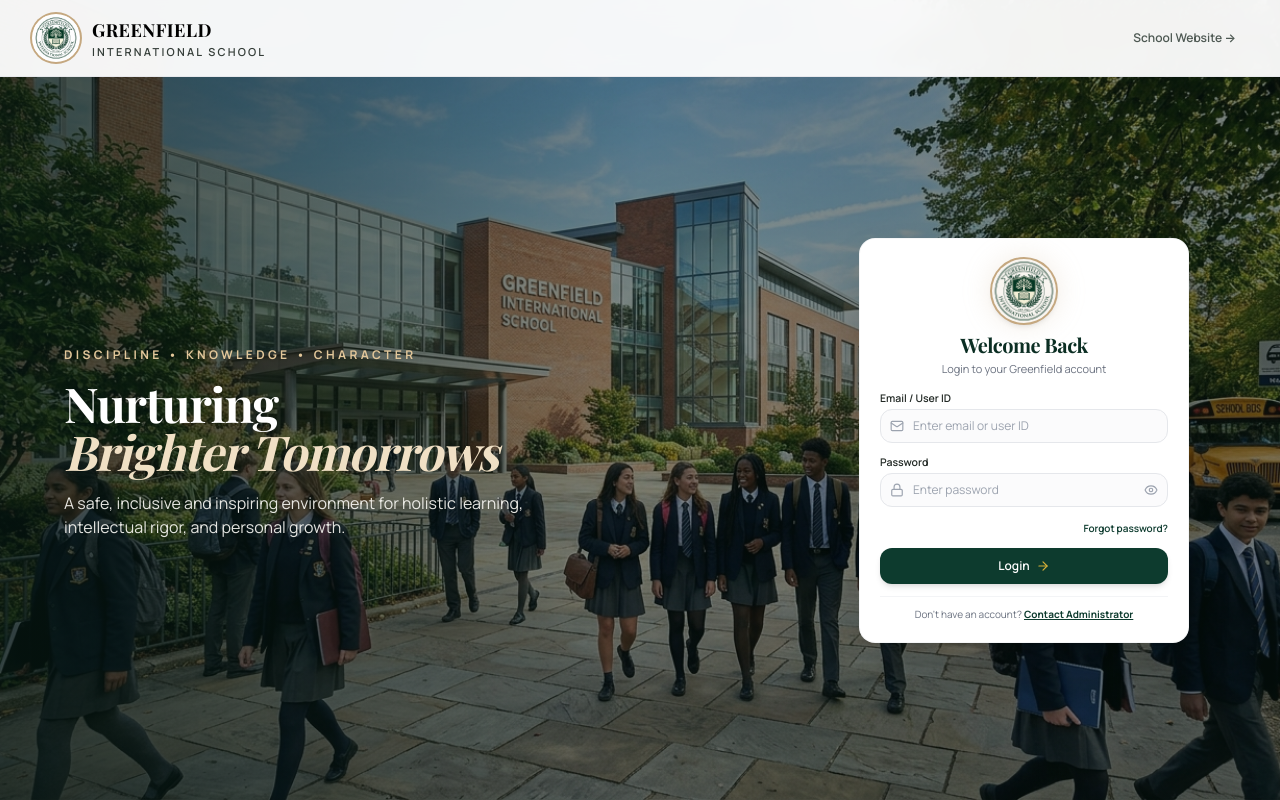
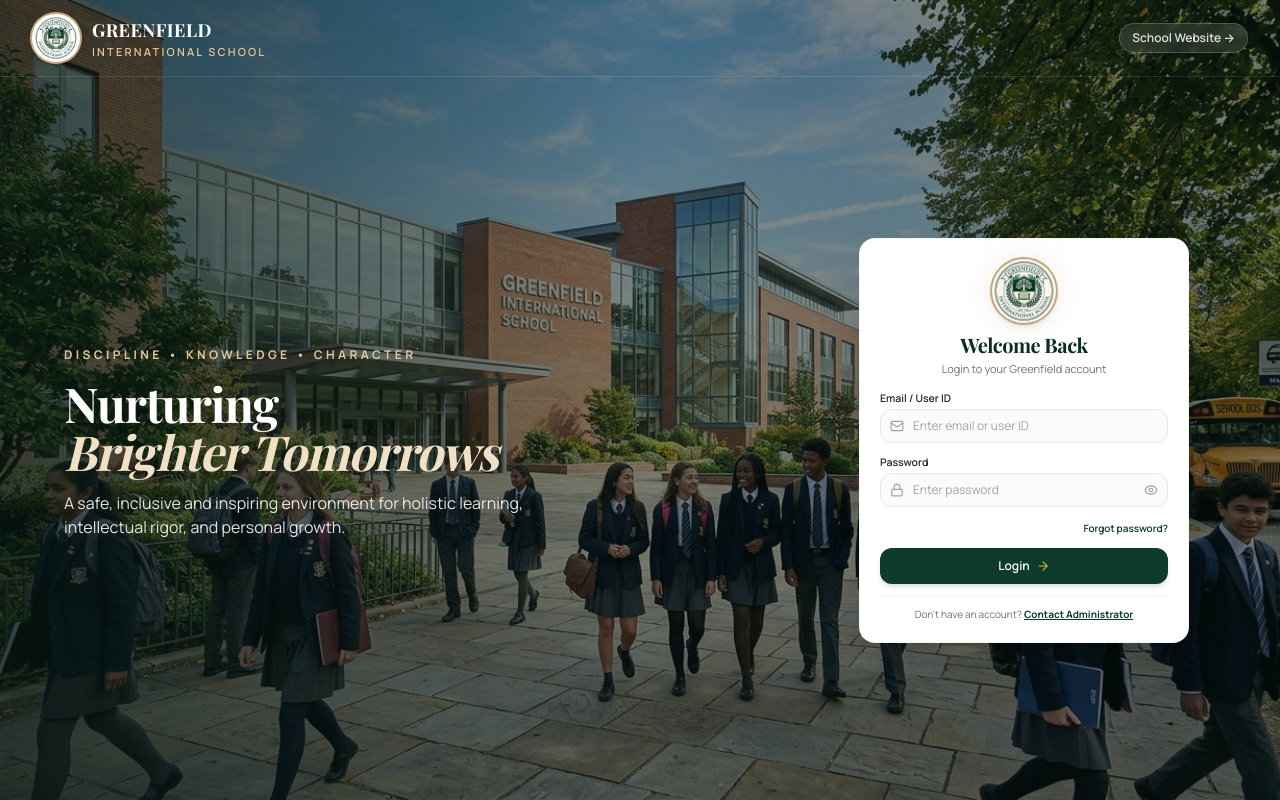
Before and after one commit to krishnaaurora/school-management-system, a React (Vite) app in the folder frontend/: page / in a window 1280 px wide. Built offline with nearby package versions, Linux system fonts and the light colour scheme; a web font is replaced by a local one.

Commit message:
Make navbar transparent in login page

```diff
--- a/frontend/src/components/LoginPage.jsx
+++ b/frontend/src/components/LoginPage.jsx
@@ -121,16 +121,16 @@ export default function LoginPage({ onNavigateHome, onLoginSuccess }) {
   return (
     <div className="min-h-screen w-full flex flex-col bg-[#F8F5EF] relative overflow-x-hidden font-sans">
 
-      {/* ── CLEAN TOP HEADER (Brand Only) ── */}
-      <header className="fixed top-0 left-0 right-0 z-40 bg-white/95 backdrop-blur-md border-b border-gray-200/80 px-4 sm:px-8 py-3.5 flex items-center justify-between shadow-xs">
+      {/* ── TRANSPARENT TOP HEADER (Brand Only) ── */}
+      <header className="fixed top-0 left-0 right-0 z-40 bg-transparent border-b border-white/10 px-4 sm:px-8 py-3.5 flex items-center justify-between">
         {/* Brand Link */}
         <div className="flex items-center gap-3 select-none">
           <GisEmblem size="md" />
           <div className="flex flex-col">
-            <span className="font-serif font-bold text-base sm:text-lg tracking-wide text-black leading-tight">
+            <span className="font-serif font-bold text-base sm:text-lg tracking-wide text-white leading-tight drop-shadow-sm">
               GREENFIELD
             </span>
-            <span className="text-[10px] sm:text-[11px] uppercase tracking-widest-plus text-charcoal-700 font-semibold">
+            <span className="text-[10px] sm:text-[11px] uppercase tracking-widest-plus text-gold-300 font-semibold drop-shadow-sm">
               International School
             </span>
           </div>
@@ -140,7 +140,7 @@ export default function LoginPage({ onNavigateHome, onLoginSuccess }) {
         {onNavigateHome && (
           <button
             onClick={onNavigateHome}
-            className="text-xs font-semibold text-charcoal-600 hover:text-forest-900 transition-colors px-3 py-1.5 rounded-md hover:bg-gray-100"
+            className="text-xs font-semibold text-white/85 hover:text-white transition-all px-3 py-1.5 rounded-full bg-white/10 hover:bg-white/20 backdrop-blur-sm border border-white/20 cursor-pointer"
           >
             School Website &rarr;
           </button>
```
